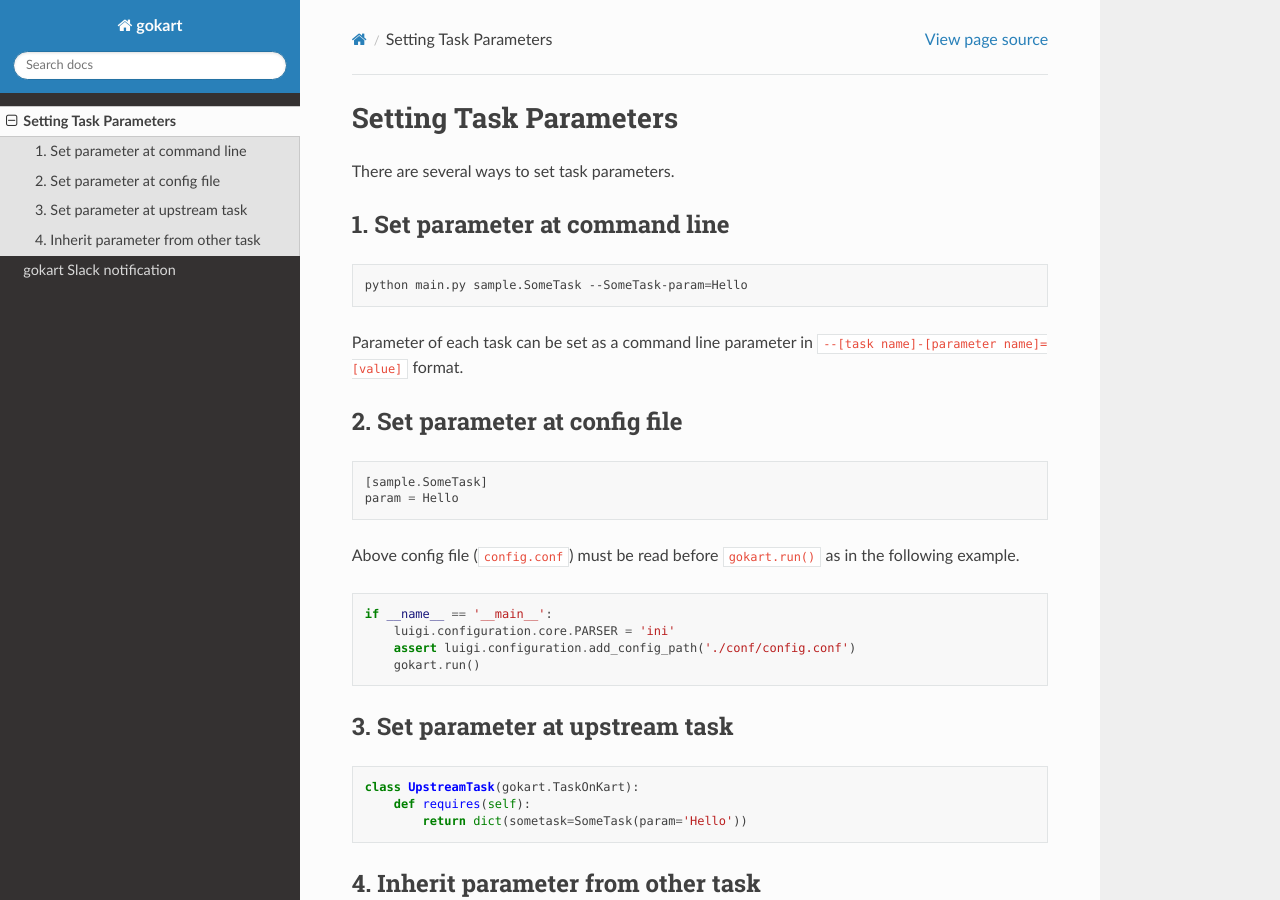
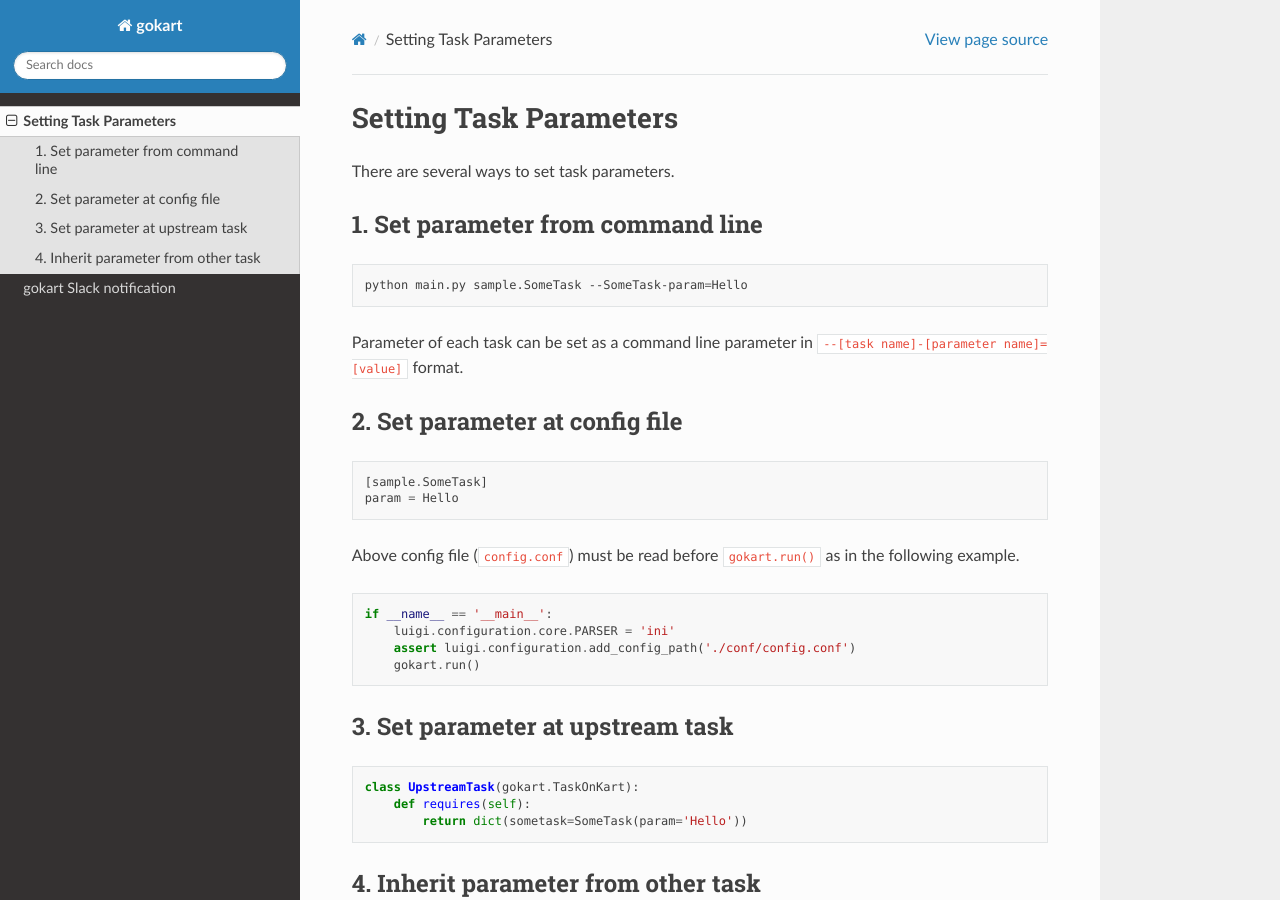
Before and after one commit to m3dev/gokart, a Sphinx documentation site: the page built from docs/setting_task_parameters.rst, in a window 1280 px wide and 900 px high. Built offline with Sphinx 7.4.7 and the Read the Docs theme 2.0.0, drawn with Linux system fonts in a browser that asks for light colours; pages that are not in the unit, such as notebooks, are missing from menus.

Commit message:
Update docs/setting_task_parameters.rst
Co-authored-by: K.O. <hikingko1@gmail.com>

```diff
--- a/docs/setting_task_parameters.rst
+++ b/docs/setting_task_parameters.rst
@@ -3,7 +3,7 @@ Setting Task Parameters
 
 There are several ways to set task parameters.
 
-1. Set parameter at command line
+1. Set parameter from command line
 --------------------------------------
 .. code:: sh
 
```
